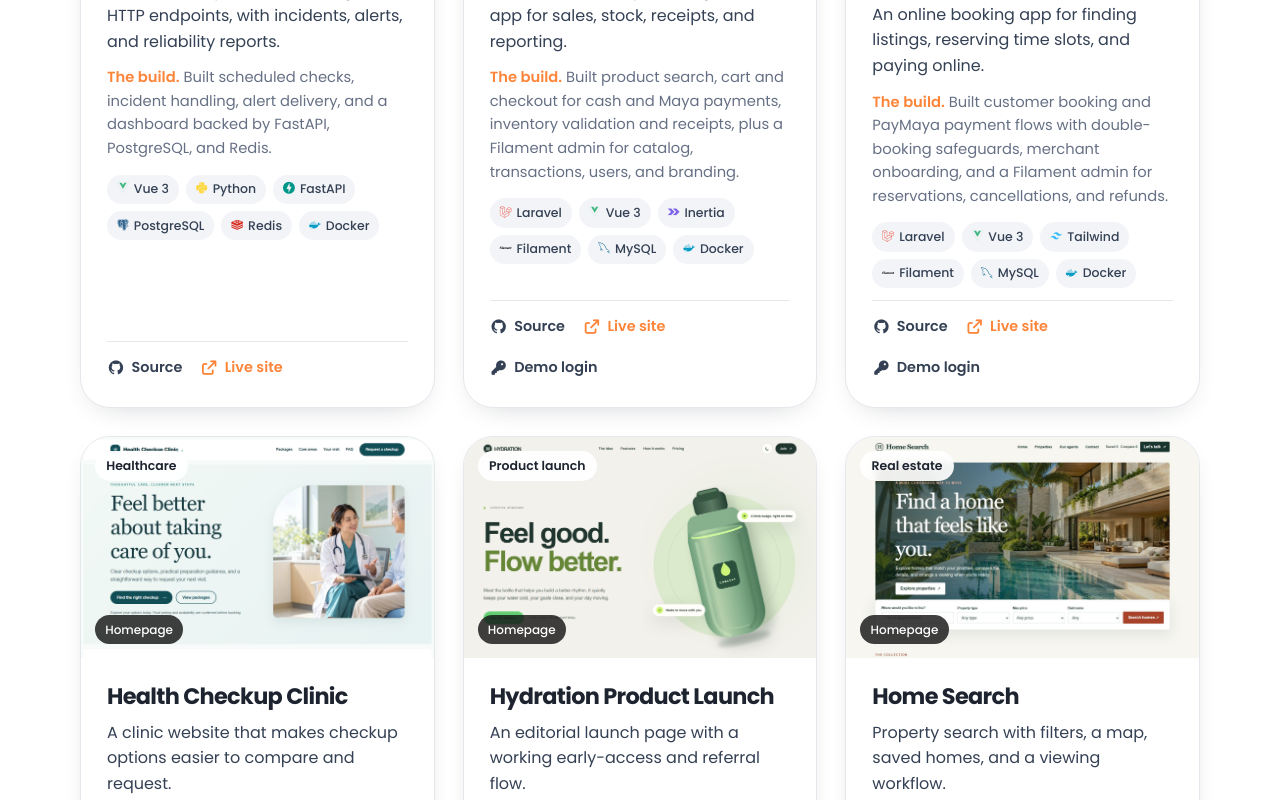
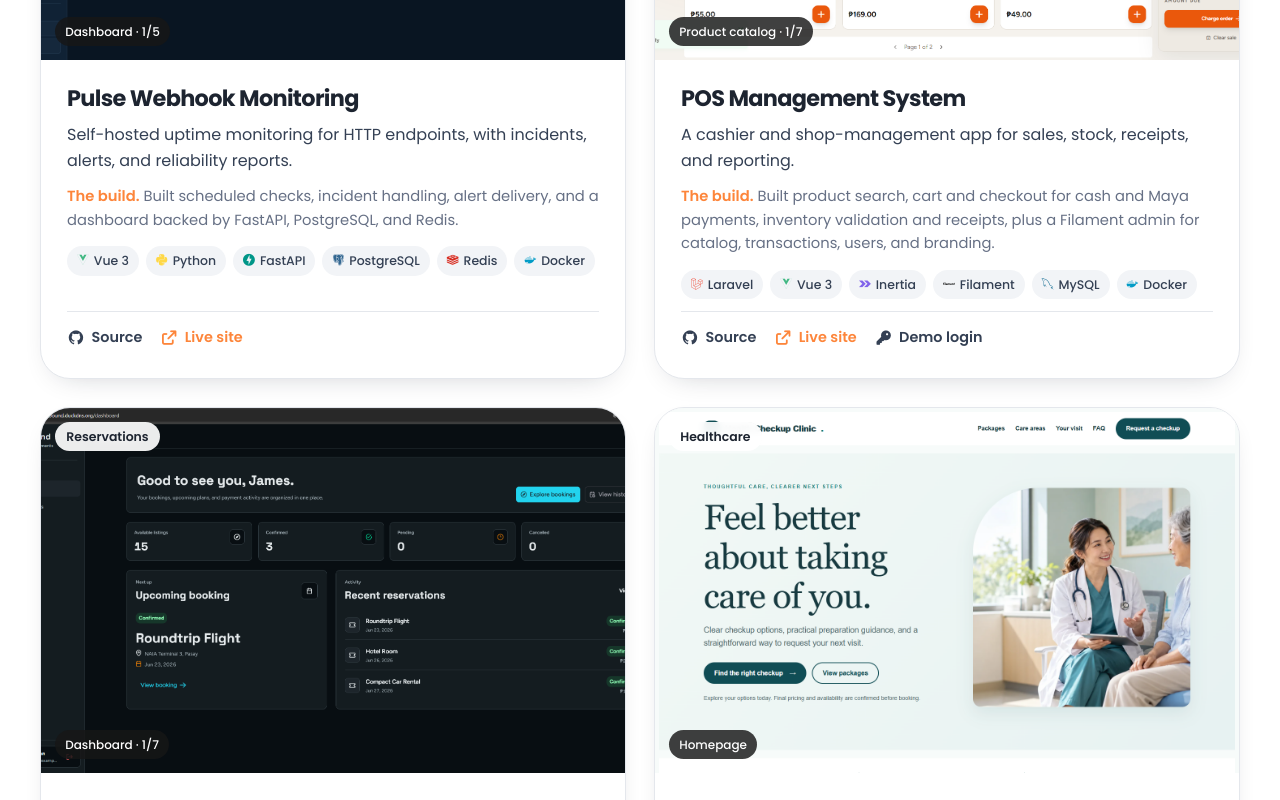
Before and after one commit to allanbantilan/portfolio, a Vue app: page / in a window 1280 px wide. Shown: the part 2256-3056 px from the top of the page. Built offline with nearby package versions, Linux system fonts and the light colour scheme.

Commit message:
fix: revert work grid to 2-col, widen section to use side space

```diff
--- a/src/style.css
+++ b/src/style.css
@@ -490,6 +490,7 @@ ol {
 /* ---------- Projects ---------- */
 .projects {
   padding-block: clamp(64px, 9vw, 110px);
+  max-width: 1440px;
 }
 .filter-row {
   margin-top: 36px;
@@ -521,7 +522,7 @@ ol {
 .project-list {
   margin-top: 38px;
   display: grid;
-  grid-template-columns: repeat(3, 1fr);
+  grid-template-columns: repeat(2, 1fr);
   gap: 28px;
 }
 .project-card {
@@ -1013,11 +1014,6 @@ ol {
 }
 
 /* ---------- Responsive ---------- */
-@media (max-width: 1100px) {
-  .project-list {
-    grid-template-columns: repeat(2, 1fr);
-  }
-}
 @media (max-width: 1000px) {
   .cap-grid,
   .stack-groups {
```
